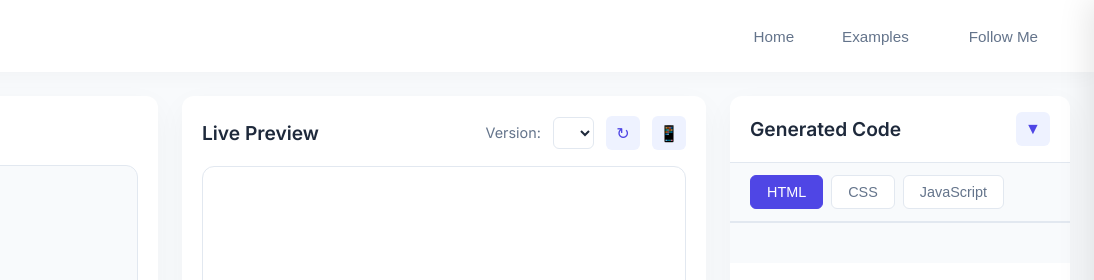
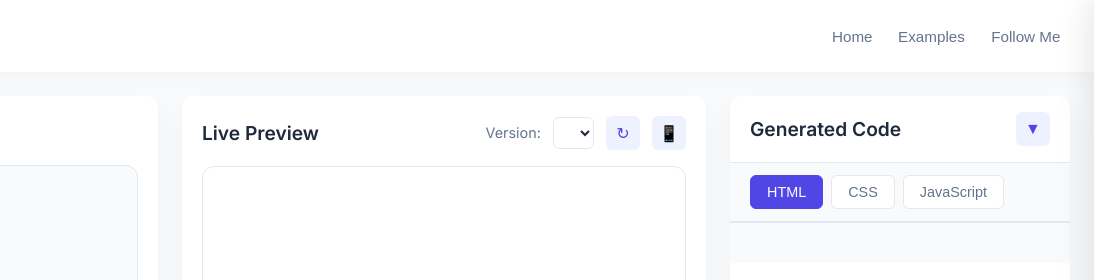
Before and after one commit to Bibek-Ray/Website-Generator, a plain HTML site: page frontend/index.html in a window 1280 px wide. Shown: the top 280 px of the page, 186-1280 px from the left. Drawn offline with Linux system fonts and the light colour scheme; files that its build step writes are made by us from their sources; files whose address does not match are found by name.

Commit message:
Enhanced UI

```diff
--- a/frontend/styles.css
+++ b/frontend/styles.css
@@ -100,7 +100,7 @@ body {
   color: var(--text-secondary);
   font-size: 0.95rem;
   font-weight: 500;
-  padding: 0.5rem 0.75rem;
+  padding: 0.5rem 0.05rem;
   border-radius: var(--border-radius-sm);
   cursor: pointer;
   transition: all var(--transition-speed);
```
